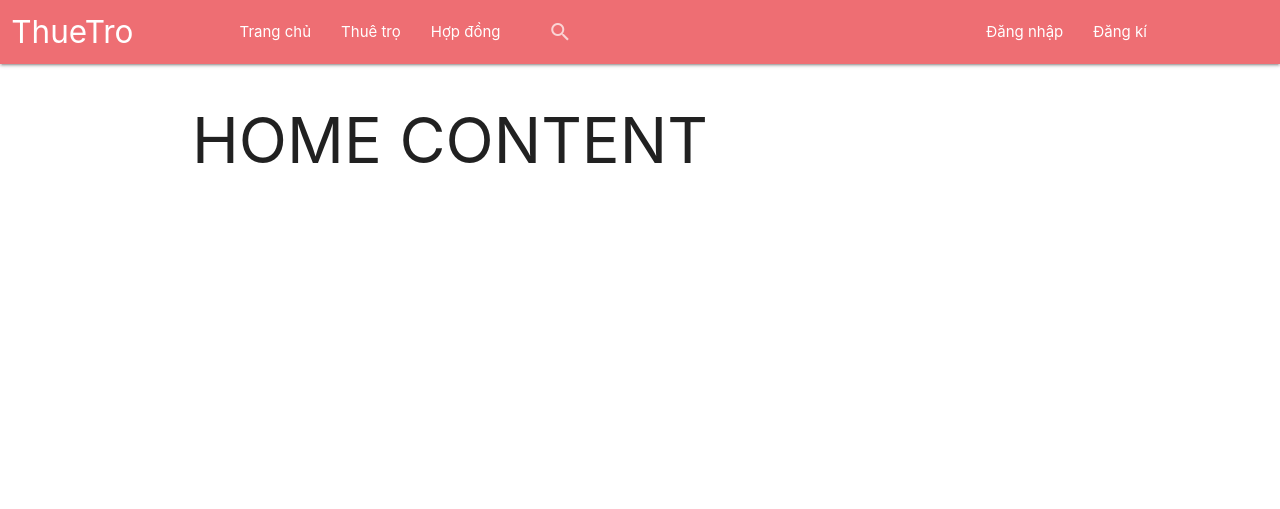
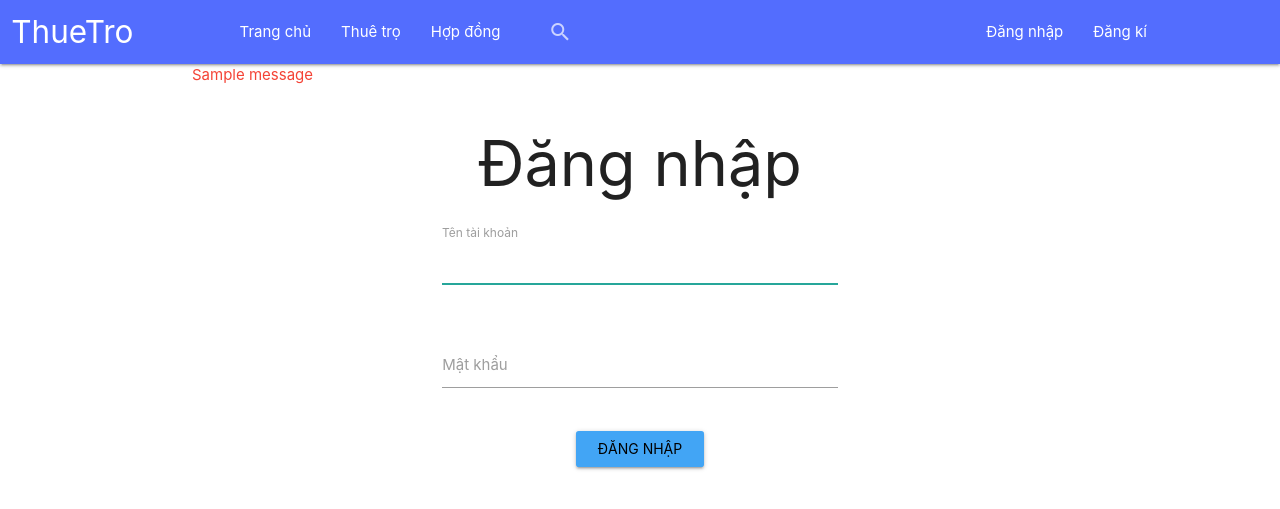
Before and after one commit to cuongnt02/QLPM_ThueTro, a Flask app: template app/templates/login.html in a window 1280 px wide. Shown: the top 509 px of the page. Run offline with Flask 3, Linux system fonts and the light colour scheme; the template is opened without the code that fills it: values that come from a table or form of the project are taken from there, most other values are stand-ins (such as "Sample title", 1, 10 or a date in 2020); one stand-in notice (Sample message) is shown; some libraries are stand-ins or nearby versions.

Commit message:
add flask form templates

```diff
--- /dev/null
+++ b/app/forms.py
@@ -0,0 +1,9 @@
+from flask_wtf import FlaskForm
+from wtforms import StringField, PasswordField, SubmitField
+from wtforms.validators import DataRequired
+
+
+class LoginForm(FlaskForm):
+    username = StringField('Tên tài khoản', validators=[DataRequired()])
+    password = PasswordField('Mật khẩu', validators=[DataRequired()])
+    submit = SubmitField('Đăng nhập')
--- a/app/routes.py
+++ b/app/routes.py
@@ -1,9 +1,21 @@
 from app import app
-from flask import render_template
+from flask import render_template, flash, redirect
+from app.forms import LoginForm
 
 
 @app.route('/')
 @app.route('/home')
+@app.route('/index')
 def home():
     title = "Trang chủ"
     return render_template('home.html', title=title)
+
+
+@app.route("/login", methods=['GET', 'POST'])
+def login():
+    title = "Đăng nhập"
+    form = LoginForm()
+    if form.validate_on_submit():
+        flash("Login Requested for user {}".format(form.username.data))
+        return redirect('/home')
+    return render_template('login.html', title=title, form=form)
--- a/app/templates/base.html
+++ b/app/templates/base.html
@@ -19,7 +19,7 @@
     {% block header %}
         {% block nav %}
         <nav>
-            <div class="nav-wrapper row">
+            <div class="nav-wrapper row indigo accent-2">
                 <div class="col s2">
                     <a href="/" class="brand-logo">ThueTro</a>
                 </div>
@@ -34,7 +34,7 @@
                     <i class="material-icons">close</i>
                 </div>
                 <ul id="nav-mobile" class="hide-on-med-and-down col s3">
-                  <li><a href="/">Đăng nhập</a></li>
+                  <li><a href="/login">Đăng nhập</a></li>
                   <li><a href="/">Đăng kí</a></li>
                 </ul>
             </div>
@@ -43,6 +43,13 @@
     {% endblock %}
     </header>
     <section class="container">
+        {% with messages = get_flashed_messages() %}
+        {% if messages %}
+            {% for message in messages %}
+                <div class="red-text">{{ message }}</div>
+            {% endfor %}
+        {% endif %}
+        {% endwith %}
         {% block content %}
         {% endblock %}
     </section>
--- a/app/templates/login.html
+++ b/app/templates/login.html
@@ -1,4 +1,5 @@
 {% extends "base.html" %}
+{% import "material_wtf.html" as wtf %}
 
 {% block title %}
     {{ super() }}
@@ -15,5 +16,8 @@
 {% endblock %}
 
 {% block content %}
-<h1>HOME CONTENT</h1>
+    <div class="container center">
+        <h1>Đăng nhập</h1>
+        {{wtf.generate_form(form)}}
+    </div>
 {% endblock %}
--- /dev/null
+++ b/app/templates/material_wtf.html
@@ -0,0 +1,46 @@
+{% macro form_field(field, autofocus) %}
+    {%- if (field.type == 'SubmitField') %}
+    {{ field(class="btn waves-effect waves-light row blue lighten-1")}}
+    {%- else %}
+    <div class="row">
+        <div class="input-field col s8 offset-s2">
+            {{ field.label() }}
+            {% if autofocus %}
+                {{field(class='' + (' invalid' if field.errors else ''), autofocus=True)}}
+            {% else %}
+                {{field(class='' + (' invalid' if field.errors else ''))}}
+            {% endif %}
+            {%- for error in field.errors %}
+                <div class="helper-text red-text col s8 offset-s2 left-align">{{ error }}</div>
+            {%- endfor %}
+        </div>
+    </div>
+    {%- endif %}
+{% endmacro %}
+
+{% macro generate_form(form , action="", method="post", id="", novalidate=True) %}
+<div class="row">
+    <form
+        {%- if action !="None" %} action="{{ action }}"{% endif -%}
+        {%- if method %} method="{{ method }}"{% endif -%}
+        {%- if id %}id="{{ id }}"{% endif -%}
+        {%- if novalidate %}novalidate{% endif -%}
+        >
+        {{ form.hidden_tag() }}
+        {%- for field, errors in form.errors.items() %}
+            {%- if form[field].widget.input_type == 'hidden' %}
+                {%- for error in errors %}
+                    <div class="red-text row">{{ error }}</div>
+                {%- endfor -%}
+            {%- endif %}
+        {%- endfor %}
+        {% set ns = namespace(first_field=true) %}
+        {%- for field in form %}
+            {% if field.widget.input_type != 'hidden' -%}
+                {{ form_field(field, ns.first_field) }}
+                {% set ns.first_field = false %}
+            {%- endif %}
+        {%- endfor %}
+    </form>
+</div>
+{% endmacro %}
```
